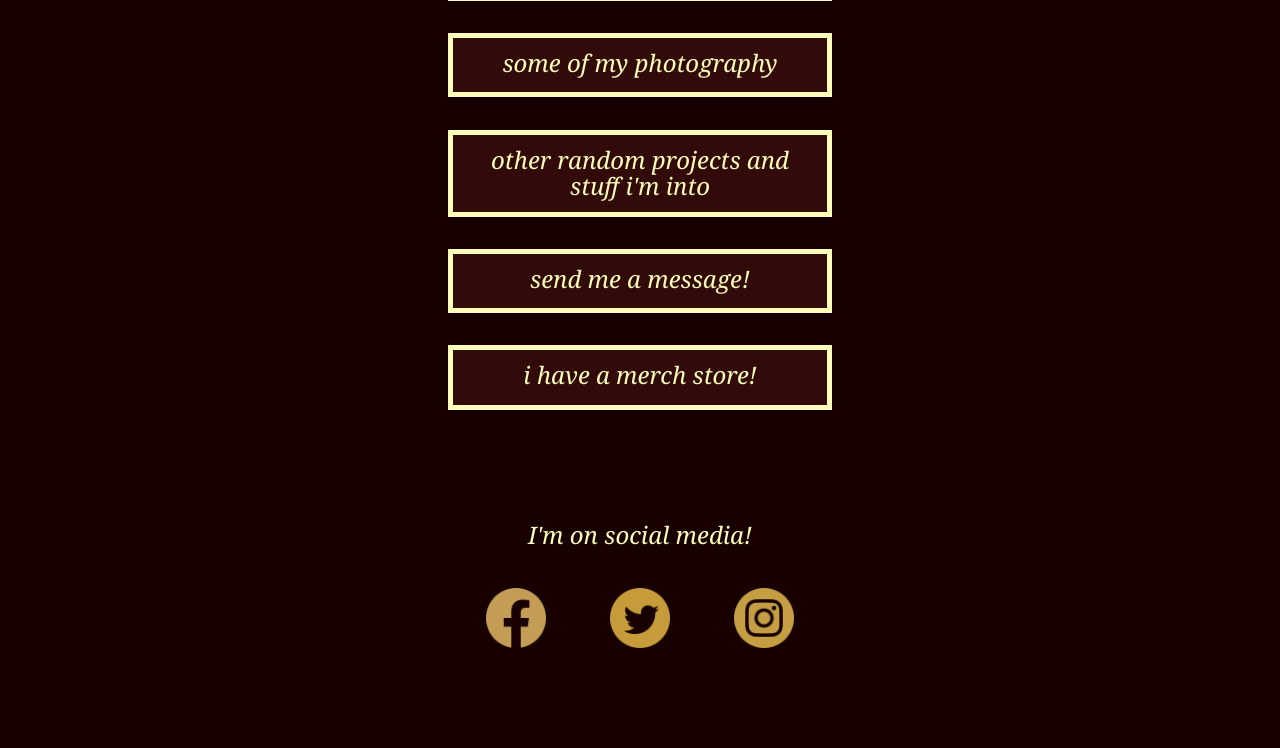
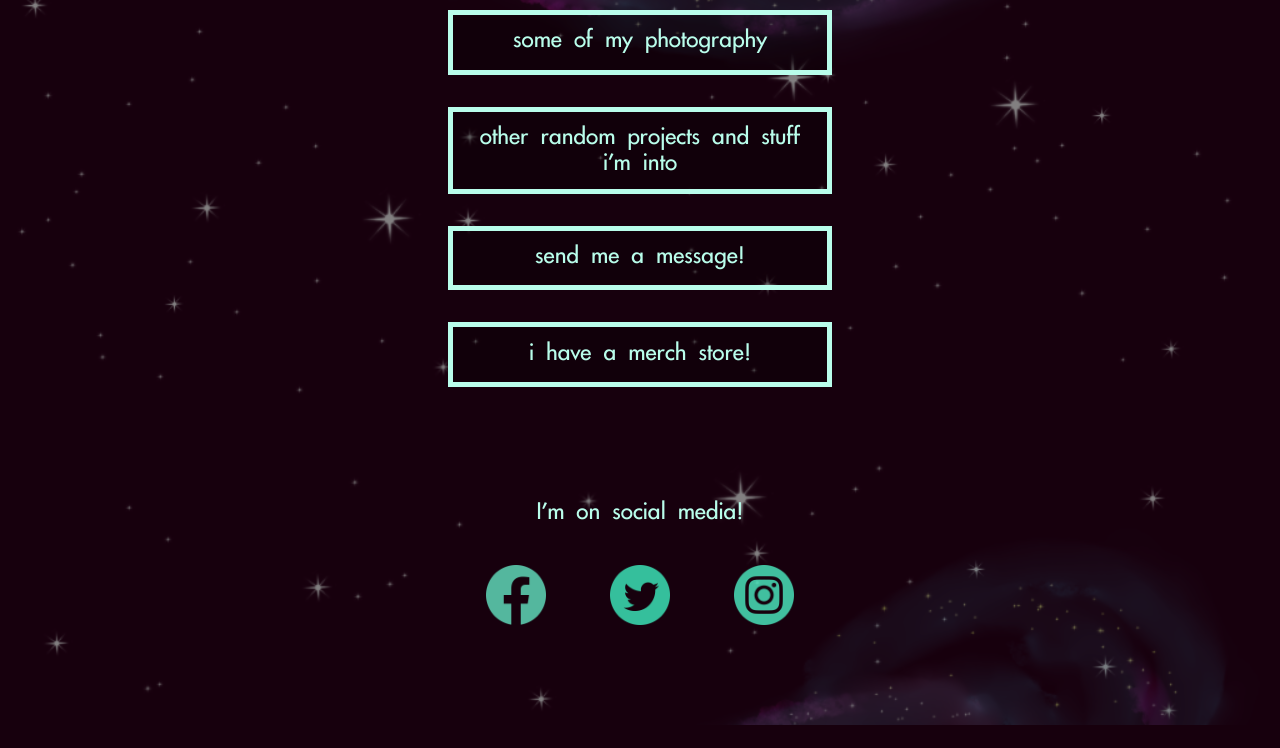
Before and after one commit to rubixqmusic/JohnnyRubixApp, a Flask app: page / in a window 1280 px wide. Shown: the part 835-1583 px from the top of the page. After the commit the page ends 1560 px from the top, so only its background shows below. Run offline with Flask 2, Linux system fonts and the light colour scheme; some libraries are stand-ins or nearby versions.

Commit message:
updated for treats you right

```diff
--- a/static/css/rubix space.css
+++ b/static/css/rubix space.css
@@ -236,8 +236,8 @@ textarea {
   }
 
 body {
-    /*background-image: var(--background-image);*/
-    background-color: rgb(0, 0, 0);
+    background-image: var(--background-image);
+    background-color: rgba(0, 0, 0, 0.445);
     background-blend-mode: darken;
     background-attachment: fixed;
     background-position: center;
--- a/templates/home.html
+++ b/templates/home.html
@@ -31,9 +31,11 @@
 
 {% block content %}
 
+<!--
 <video autoplay muted loop id="bgVideo">
         <source src="{{url_for('static', filename='images/simulation.mp4')}}" type="video/mp4">
 </video>
+-->
 
 <div class="profile-picture-container">
     <img src="{{url_for('static', filename='images/profile.png')}}" alt="a picture of Johnny Rubix" id="profile-picture">
@@ -77,7 +79,7 @@
 
     <div class="content-container" id="new-music-container">
             <div class="button" id="streaming-button">
-                <h3>stream my new song The Great Simulation</h3>
+                <h3>stream my new song Treats You Right</h3>
             </div>
 
             <div class="drop-down-menu-container" id="streaming-drop-down">
@@ -88,7 +90,7 @@
                 <div class="streaming-links-container" id="streaming-links-container">
                     <div style="max-width:90%;">
                         <div style="position:relative;padding-bottom:calc(56.25% + 52px);height: 0;" id="streaming-link">
-                            <iframe style="position:absolute;top:0;left:0;" width="100%" height="100%" src="https://odesli.co/embed/?url=https%3A%2F%2Fsong.link%2Fs%2F5CSFQl43Z2Qx8nBeDuj3Gn&theme=dark" frameborder="0" allowfullscreen sandbox="allow-same-origin allow-scripts allow-presentation allow-popups allow-popups-to-escape-sandbox" allow="clipboard-read; clipboard-write" class="iframe-box"></iframe>
+                            <iframe style="position:absolute;top:0;left:0;" width="100%" height="100%" src="https://odesli.co/embed/?url=https%3A%2F%2Fsong.link%2Fs%2F7HsBmfmi2pyiqSQ2tJNZ31&theme=dark" frameborder="0" allowfullscreen sandbox="allow-same-origin allow-scripts allow-presentation allow-popups allow-popups-to-escape-sandbox" allow="clipboard-read; clipboard-write" class="iframe-box"></iframe>
                         </div>
                     </div>
                 </div>
--- a/templates/layout.html
+++ b/templates/layout.html
@@ -11,7 +11,7 @@
         <link rel="stylesheet" href="https://maxcdn.bootstrapcdn.com/bootstrap/3.4.1/css/bootstrap.min.css">
         <link rel="shortcut icon" href="{{ url_for('static', filename='images/favicon.ico') }}">
         <link rel="stylesheet" href="https://cdnjs.cloudflare.com/ajax/libs/font-awesome/4.7.0/css/font-awesome.min.css">
-        <link rel="stylesheet" type="text/css" href="{{ url_for('static', filename='css/simulation.css') }}">
+        <link rel="stylesheet" type="text/css" href="{{ url_for('static', filename='css/rubix space.css') }}">
             {% block scripts %}
             {% endblock %}
         {% endblock %}
```
